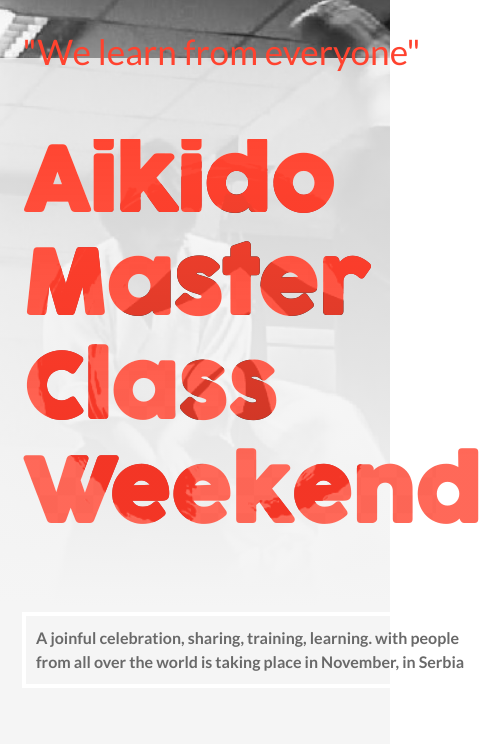
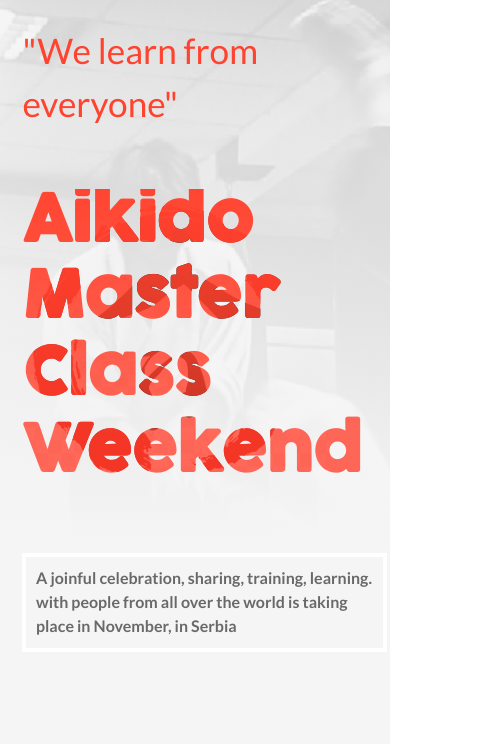
Before and after one commit to ricardomonte/Aikido-Master-Class-Capstone-Project, a plain HTML site: page index.html in a window 390 px wide. Shown: the part 100-844 px from the top of the page, 481 px wide, since content can reach past the window. Drawn offline with nearby package versions, Linux system fonts and the light colour scheme.

Commit message:
fix problems in responsive

```diff
--- a/sass/about.scss
+++ b/sass/about.scss
@@ -76,7 +76,7 @@ main {
 
 
       h1 {
-        font-size: 6.4em;
+        font-size: 6em;
         color: saturate($secundary-color , 100%);
         font-weight: 900;
       }
@@ -286,8 +286,11 @@ main {
     grid-template-rows: set-grid($rows);
     grid-template-areas: $templateMd;
     width: 100vw;
+
+
     .container-first {
       grid-area: section1;
+      min-width: 365px;
 
       .first{
         margin: 0 1.4rem;
@@ -296,8 +299,11 @@ main {
         font-size: 2.2em;
       }
 
-      .container-title h1 {
-        font-size: 5.4em;
+      .container-title {
+        min-width: 365px;
+        h1 {
+          font-size: 12vw;
+        }
       }
 
       .container-info, .container-date {
@@ -306,7 +312,8 @@ main {
     }
     .container-main-program {
       grid-area: section2;
-      height: 100vh;
+      height: 100%;
+      min-width: 365px;
 
       .main-program {
         margin: 0 1.4rem;
--- a/sass/main.scss
+++ b/sass/main.scss
@@ -1,6 +1,6 @@
 main {
   .container-first {
-    @include background ('url(../img/aikido1.jpg)');
+    @include background ($color-null, $toplg);
 
     .first {
       position: relative;
@@ -242,30 +242,41 @@ main {
     width: 100vw;
 
     .container-first {
+      @include background ($color-null, $topmd);
       grid-area: section1;
 
       .first{
         margin: 0 1.4rem;
+        height: 57em;
       }
+
+      .container-first-info {
+        height: 57em;
+      }
+
       .container-quote {
         font-size: 2.2em;
       }
 
-      .container-title h1 {
-        font-size: 5.4em;
+      .container-title {
+        min-width: 365px;
+        h1 {
+          font-size: 4em;
+        }
       }
 
       .container-info, .container-date {
         width: 100%;
       }
     }
+
     .container-main-program {
       grid-area: section2;
-      height: 100vh;
+      height: 80em;
 
       .main-program {
         margin: 0 1.4rem;
-        height: 100vh;
+        height: 100%;
       }
       .container-program-section {
         @include gridMd;
@@ -318,20 +329,19 @@ main {
     .master {
       grid-area: section3;
       margin: 0 1.4rem;
-      height: 50vh;
+      min-height: 34rem;
 
       .container-master {
         @include gridMd;
         grid-template-rows: set-grid($rows1);
         grid-template-areas: $templateMdRow2;
         row-gap: 20px;
-        width: 100vw;
+        width: 100%;
+        height: 50%;
       }
 
       .master-info {
-        width: 90%;
-        margin-bottom: 100px;
-        height: 52px;
+        width: 100%;
       }
 
       .master1 {
@@ -376,6 +386,7 @@ main {
     .more-master {
       height: 100%;
       margin: 20px 0;
+      margin: 0 1.4rem;
     }
 
     .partners {
--- a/sass/mixins.scss
+++ b/sass/mixins.scss
@@ -31,8 +31,8 @@
   background-color: $color;
 }
 
-@mixin background ($color) {
-  @if $color == 'url(../img/aikido1.jpg)'{
+@mixin background ($color, $top: null) {
+  @if $top != null {
     background: url(../img/aikido1.jpg);
     background-repeat: no-repeat;
     background-size: cover;
@@ -40,7 +40,7 @@
     &:after {
       content: "";
       position: absolute;
-      top: 158px;
+      top: $top;
       right: 0;
       height: 100vh;
       width: 100%;
@@ -49,7 +49,7 @@
       min-height: 57rem;
     }
   }
-  @else{
+  @if $color == null {
     background: $color;
   }
 }
--- a/sass/variables.scss
+++ b/sass/variables.scss
@@ -6,6 +6,7 @@ $third-color: #d3d3d3;
 $fourth-color: #696969;
 $fifth-color: #f5f5f5;
 $bgd-white: #fff;
+$color-null: null;
 
 // breakpoint
 
@@ -56,3 +57,8 @@ $ali-fEnd: flex-end;
 $jus-Center: center;
 $jus-sBetween: space-between;
 $jus-sAround: space-around;
+
+//absolute
+
+$toplg: 158px;
+$topmd: 97px;
```
Also changed, not shown: about.html (+2 -6 lines), tickets.html (+2 -2 lines), css/about.css, css/styles.css, css/tickets.css.
